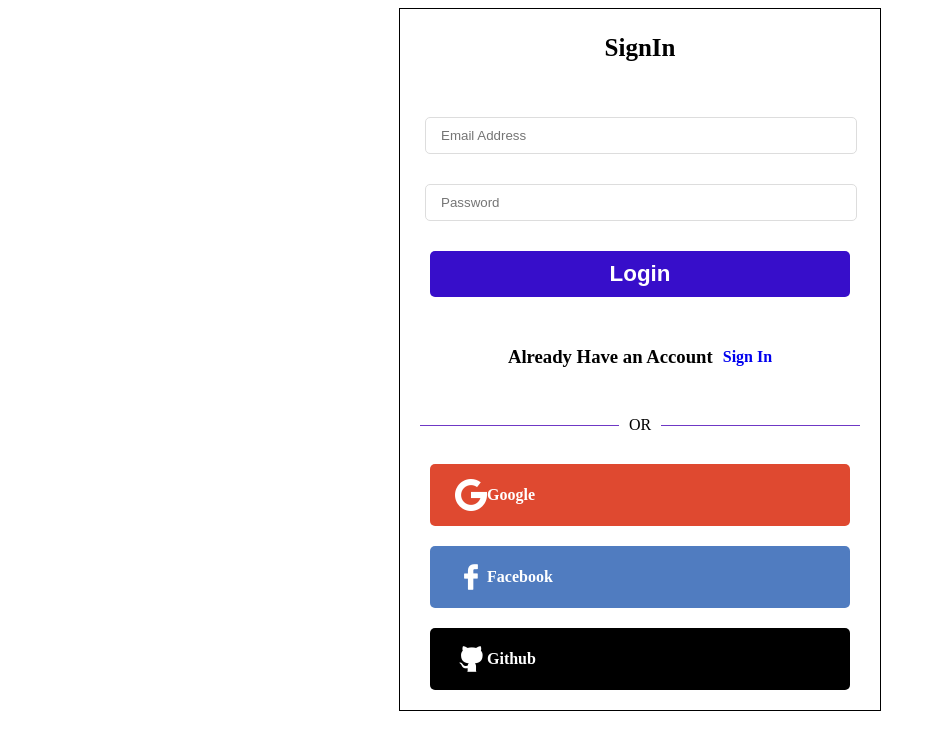
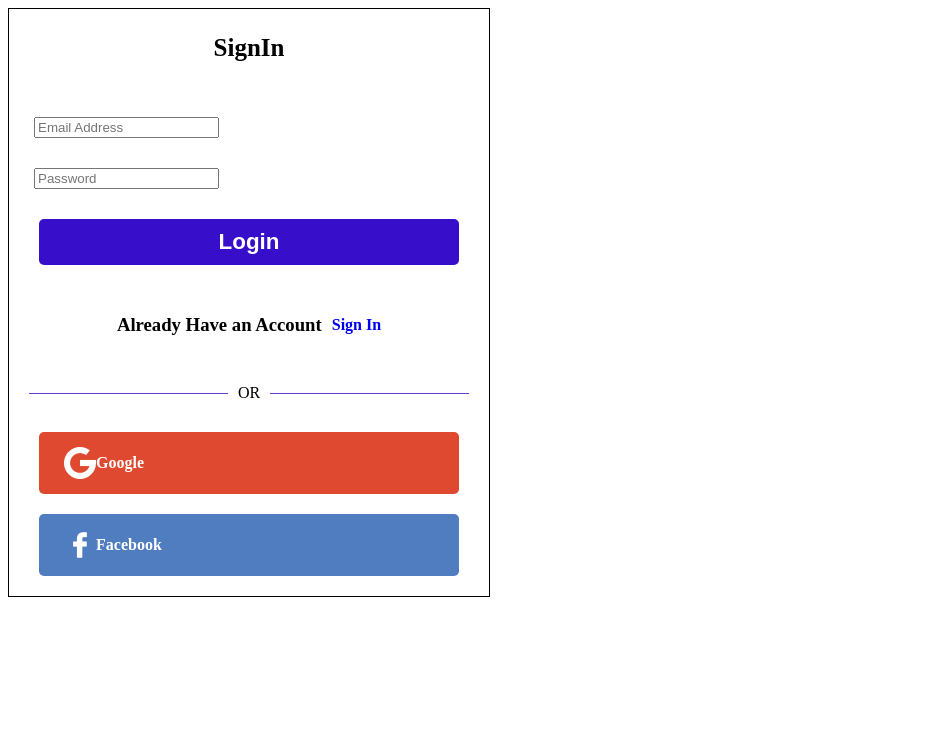
Before and after one commit to Jim97M/cstart, a React app: page / in a window 1280 px wide. Shown: the top 750 px of the page, without its empty margins (0-936 px from the left). Built offline with nearby package versions, Linux system fonts and the light colour scheme.

Commit message:
Social Auth Complete

```diff
--- a/src/pages/signin/SignIn.css
+++ b/src/pages/signin/SignIn.css
@@ -1,4 +1,4 @@
-.container {
+/* .container {
  height: 60%;
  min-height: 60vh;
  align-self: center;
@@ -9,9 +9,9 @@
  margin-left: auto;
  margin-right: auto;
  width: 100%;
-}
+} */
 
-.innerBox {
+/* .innerBox {
   min-width: 480px;
   height: fit-content;
   width: fit-content;
@@ -19,7 +19,7 @@
   display: flex;
   flex-direction: column;
   gap: 30px;
-}
+} */
 
 .heading {
   font-size: 25px;
@@ -77,15 +77,12 @@
 .facebook{
   background-color: #507cc0;
 }
-.github{
-  background-color: black;
-}
 
 .loginButton{
-  width: 370px;
+  /* width: 370px; */
   padding: 15px 25px;
   border-radius: 5px;
-  color: white;
+  /* color: white; */
   display: flex;
   align-items: center;
   font-weight: bold;
--- a/src/pages/signin/SigninPage.js
+++ b/src/pages/signin/SigninPage.js
@@ -6,9 +6,15 @@ import Google from "../../assets/google.png";
 import Facebook from "../../assets/facebook.png";
 import Github from "../../assets/github.png";
 
-import InputControl from '../../components/inputs/InputControl';
+
 
 const SigninPage = () => {
+
+  const google = () => {
+    window.open("http://localhost:5000/api/v1/auth/google", "_self");
+  };
+
+
   return (
     <div className='container'>
       <div className='innerBox'>
@@ -26,24 +32,20 @@ const SigninPage = () => {
             <h3>Already Have an Account</h3> <Link to="/signup" className='linkNav' >Sign In</Link>
          </div>
          <div style={{ display: "flex", alignItems: "center", marginLeft: "20px", marginRight: "20px" }}>
-    <div style={{ flex: 1, backgroundColor: "#6F38C5", height: "1px" }} />
+             <div style={{ flex: 1, backgroundColor: "#6F38C5", height: "1px" }} />
 
-    <p style={{ margin: "0 10px" }}>OR</p>
+            <p style={{ margin: "0 10px" }}>OR</p>
 
-    <div style={{ flex: 1, backgroundColor: "#6F38C5", height: "1px" }} />
-</div>
+             <div style={{ flex: 1, backgroundColor: "#6F38C5", height: "1px" }} />
+          </div>
          <div className="left">
-          <div className="loginButton google">
+          <div className="loginButton google" onClick={google}>
             <img src={Google} alt="" className="icon" />
             Google
           </div>
           <div className="loginButton facebook">
             <img src={Facebook} alt="" className="icon" />
             Facebook
-          </div>
-          <div className="loginButton github">
-            <img src={Github} alt="" className="icon" />
-            Github
           </div>
         </div>
          </div>
--- a/src/pages/signup/SignUp.css
+++ b/src/pages/signup/SignUp.css
@@ -73,9 +73,6 @@
    .facebook{
      background-color: #507cc0;
    }
-   .github{
-     background-color: black;
-   }
 
    .loginButton{
      width: 370px;
@@ -88,7 +85,6 @@
      margin-bottom: 20px;
      cursor: pointer;
    }
-
    .left{
      flex: 1;
      display: flex;
```
Also changed, not shown: 1 other file (tests, documents, lock files or other folders).
